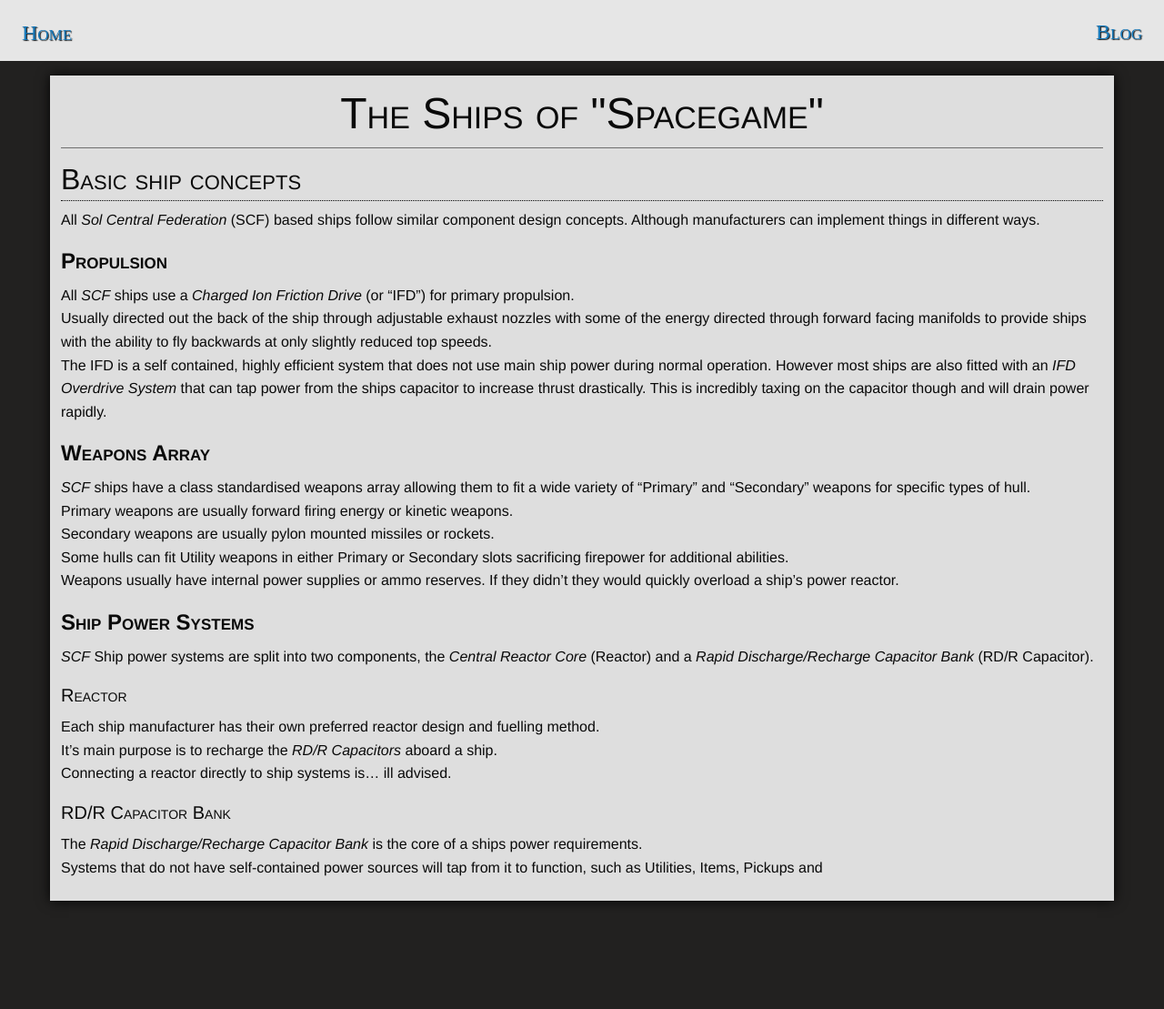
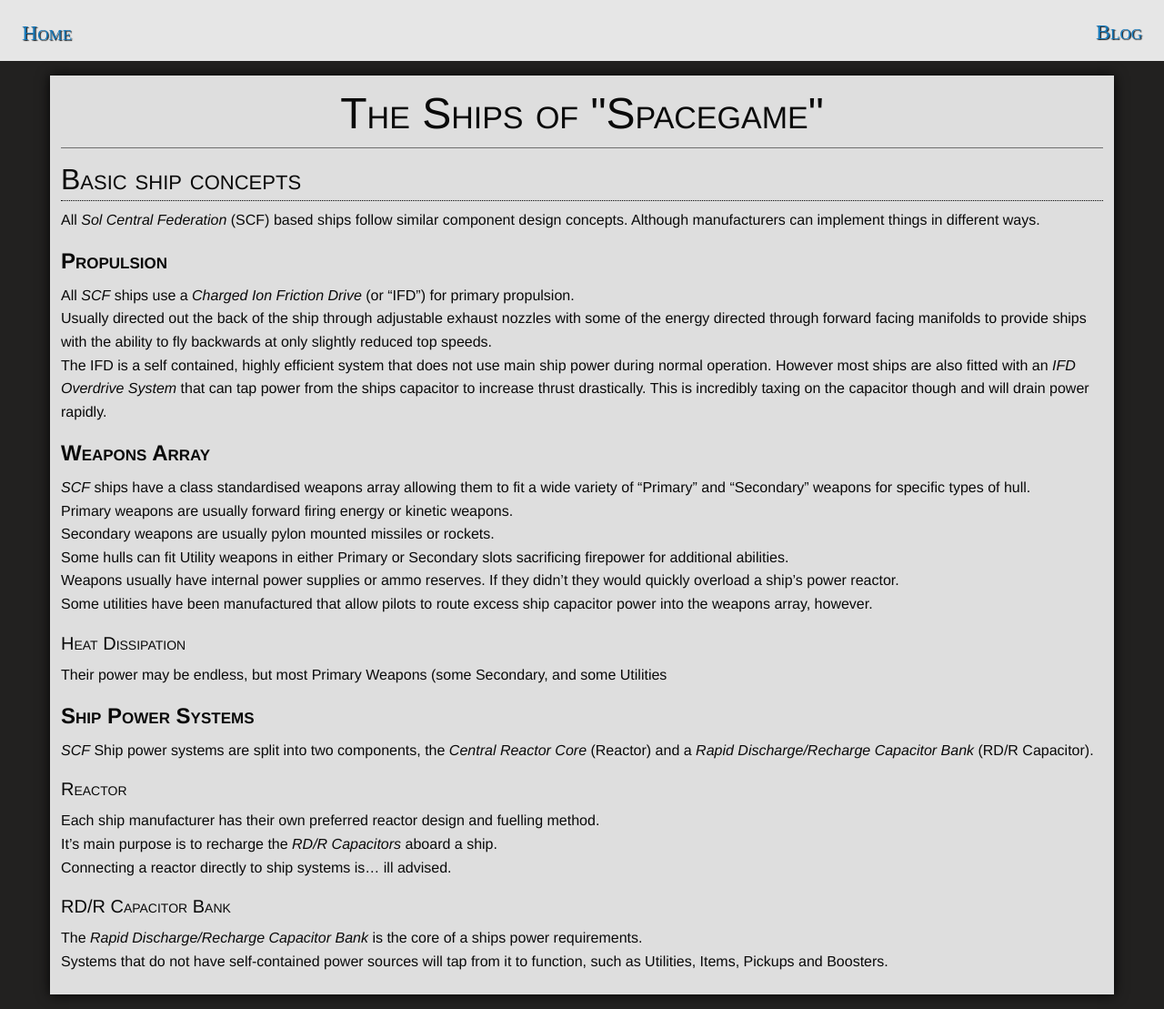
Before and after one commit to ori-sky/polar-space, a Jekyll site: the page built from designs/ships.md, in a window 1280 px wide. Shown: the whole page at 91% size. Built offline with Jekyll 4.4.1, drawn with Linux system fonts in a browser that asks for light colours; nearby versions of some CDN libraries; some web fonts are replaced; our own code applies the rules of GitHub Pages for plain Markdown files; library files that are not in the unit come from our copies; before the commit the page ends 1006 px from its top, so only the background shows below that.

Commit message:
designs/ships.md updated from https://stackedit.io/

```diff
--- a/designs/ships.md
+++ b/designs/ships.md
@@ -16,6 +16,9 @@ Primary weapons are usually forward firing energy or kinetic weapons.
 Secondary weapons are usually pylon mounted missiles or rockets.
 Some hulls can fit Utility weapons in either Primary or Secondary slots sacrificing firepower for additional abilities.
 Weapons usually have internal power supplies or ammo reserves. If they didn't they would quickly overload a ship's power reactor.
+Some utilities have been manufactured that allow pilots to route excess ship capacitor power into the weapons array, however.
+### Heat Dissipation
+Their power may be endless, but most Primary Weapons (some Secondary, and some Utilities
 
 ## Ship Power Systems
 *SCF* Ship power systems are split into two components, the *Central Reactor Core* (Reactor) and a *Rapid Discharge/Recharge Capacitor Bank* (RD/R Capacitor).
@@ -25,9 +28,9 @@ It's main purpose is to recharge the *RD/R Capacitors* aboard a ship.
 Connecting a reactor directly to ship systems is... ill advised.
 ### RD/R Capacitor Bank
 The *Rapid Discharge/Recharge Capacitor Bank* is the core of a ships power requirements.
-Systems that do not have self-contained power sources will tap from it to function, such as Utilities, Items, Pickups and
+Systems that do not have self-contained power sources will tap from it to function, such as Utilities, Items, Pickups and Boosters.
 <!--stackedit_data:
 eyJwcm9wZXJ0aWVzIjoiZXh0ZW5zaW9uczpcbiAgcHJlc2V0Oi
-BnZm1cbiIsImhpc3RvcnkiOls5NDkwOTEzNzQsLTEwMzQwMjU5
-MTddfQ==
+BnZm1cbiIsImhpc3RvcnkiOlstNTA1OTg0Njc1LC0xMDM0MDI1
+OTE3XX0=
 -->
```
